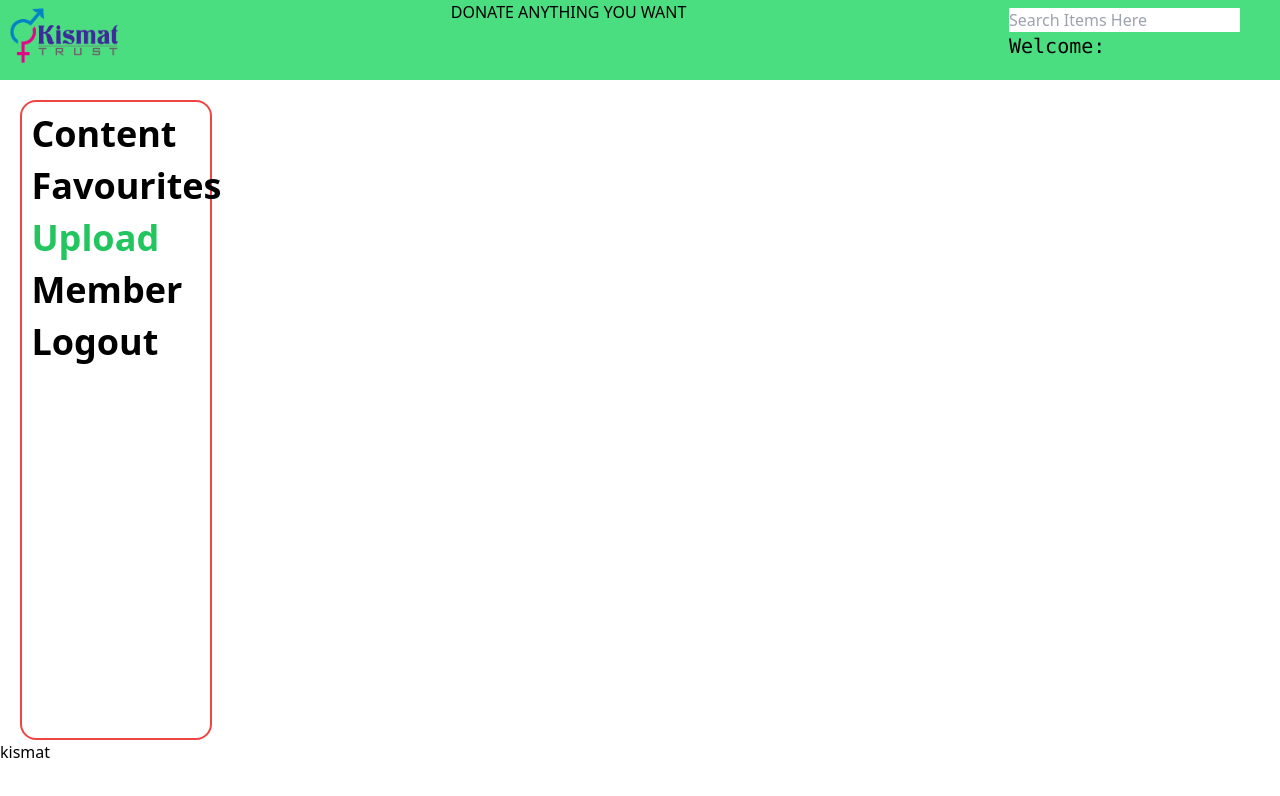
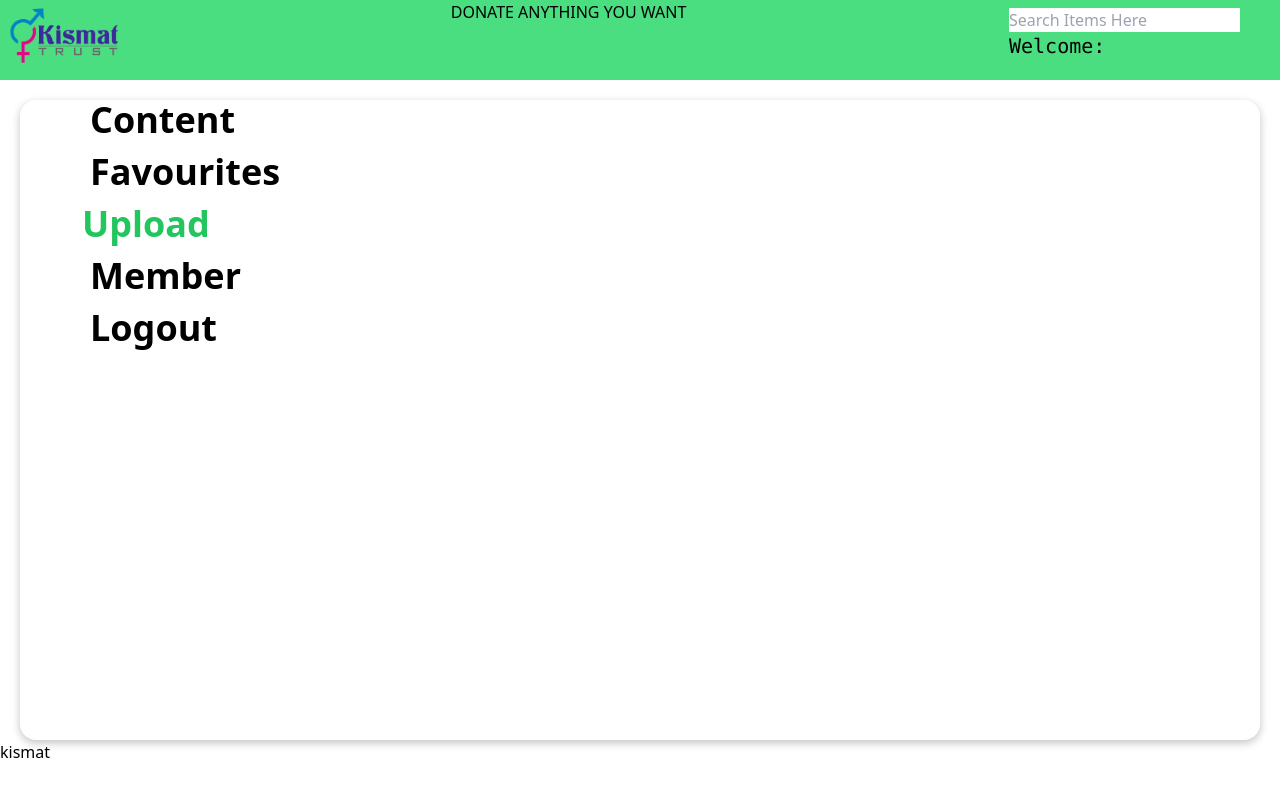
Before and after one commit to KISMAT1234/Donationproject, a React (Vite) app in the folder frontreact/: page /Mainpage/favourites in a window 1280 px wide. Shown: the top 796 px of the page. Built offline with nearby package versions, Linux system fonts and the light colour scheme; no server answers.

Commit message:
box shadow added

```diff
--- a/frontreact/src/components/afterlogin/bar/Leftbar.jsx
+++ b/frontreact/src/components/afterlogin/bar/Leftbar.jsx
@@ -8,13 +8,13 @@ const logOut = () => {
 
 
     return <>
-     <div className=" rounded-2xl border-2 md:w-[15%] mt-[20px]  border-red-500 h-[8vh] md:h-[80vh] justify-between flex md:block mx-5">
-        <div className="md:mx-[5%] my-3 md:text-4xl md:mt-5px font-bold text-xl hover:text-blue-900 ">
+     <div className=" rounded-2xl mt-[20px]   h-[8vh] md:h-[80vh] justify-between flex md:block mx-5 shadow-[rgba(0,_0,_0,_0.24)_0px_3px_8px]">
+        <div className="md:mx-[5%] my-3 md:text-4xl md:mt-5px font-bold text-xl hover:text-blue-900 hover:bg-green-400 hover:rounded-2xl px-2">
            <button className="">
               <Link to ="/Mainpage">Content</Link>
            </button>
         </div>
-            <div className="md:mx-[5%] my-3 md:text-4xl md:mt-5px font-bold text-xl hover:text-blue-900 ">
+            <div className="md:mx-[5%] my-3 md:text-4xl md:mt-5px font-bold text-xl hover:text-blue-900 hover:bg-green-400 hover:rounded-2xl px-2">
              <button className="">
                <Link to ="/Mainpage/favouriteswe">Favourites</Link>
             </button>
@@ -26,12 +26,12 @@ const logOut = () => {
            </button>
         </div>
 
-        <div className="md:mx-[5%] my-3 md:text-4xl md:mt-5px font-bold text-xl hover:text-blue-900 ">
+        <div className="md:mx-[5%] my-3 md:text-4xl md:mt-5px font-bold text-xl hover:text-blue-900 hover:bg-green-400 hover:rounded-2xl px-2">
             <button className="">
                <Link to ="/Mainpage/members-list">Member</Link>
             </button>
         </div>
-        <div className="md:mx-[5%] my-3 md:text-4xl md:mt-5px font-bold text-xl hover:text-blue-900 ">
+        <div className="md:mx-[5%] my-3 md:text-4xl md:mt-5px font-bold text-xl hover:text-blue-900 hover:bg-green-400 hover:rounded-2xl px-2">
             <button className="" onClick={logOut}>
                Logout
             </button>
```
